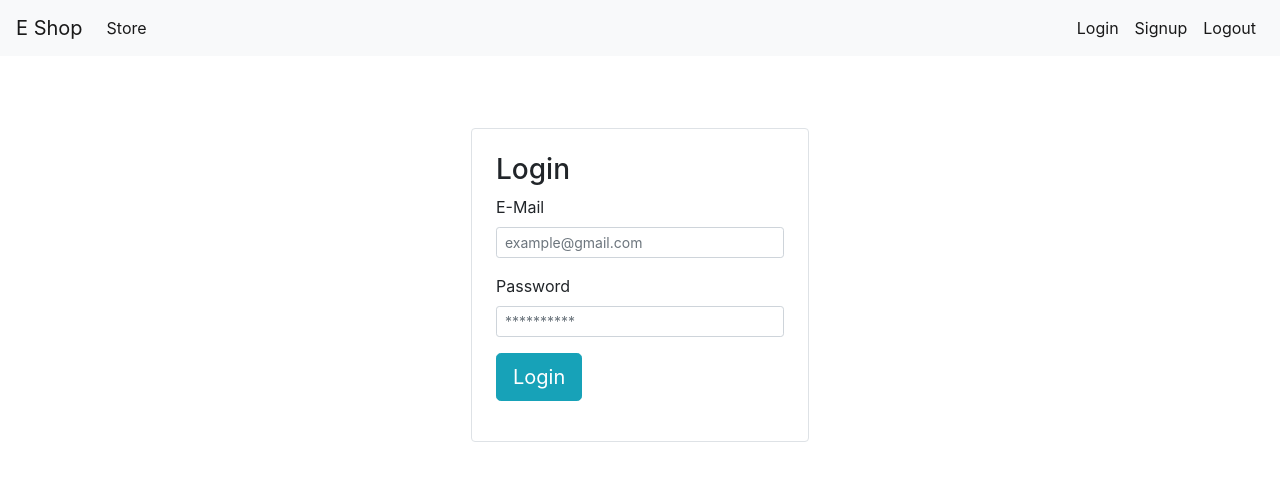
After one commit to ayushkr07/eshop, a Django app: page /login in a window 1280 px wide. The commit adds this page. Shown: the top 489 px of the page. Run offline with Django 3.2, Linux system fonts and the light colour scheme; some libraries are stand-ins or nearby versions.

Commit message:
Login feature added

```diff
--- a/store/templates/base.html
+++ b/store/templates/base.html
@@ -30,7 +30,7 @@
 
       <ul class="navbar-nav my-2 my-lg-0">
         <li class="nav-item active">
-          <a class="nav-link" href="#">Login<span class="sr-only">(current)</span></a>
+          <a class="nav-link" href="{% url 'login' %}">Login<span class="sr-only">(current)</span></a>
         </li>
         <li class="nav-item active">
           <a class="nav-link" href="{% url 'signup' %}">Signup<span class="sr-only">(current)</span></a>
--- /dev/null
+++ b/store/templates/login.html
@@ -0,0 +1,33 @@
+{% extends 'base.html' %}
+
+{% block content %}
+<div class="container">
+    <div class="p-4 m-4">
+        <div class="col-lg-4 mx-auto border rounded p-4 m-4">
+            <h3>Login</h3>
+            <form action="{% url 'login' %}" method="post">
+                {% if error %}
+                <div class="alert alert-danger" role="alert">
+                  <p>{{error}}</p>
+                </div>
+                {% endif %}
+                {% csrf_token %}
+                <div class="form-group">
+                    <label for="">E-Mail</label>
+                    <input type="text" name="email" value="{{value.email}}" id=""
+                    class="form-control form-control-sm" placeholder="example@gmail.com">
+                </div>
+                <div class="form-group">
+                    <label for="">Password</label>
+                    <input type="password" name="password" id=""
+                    class="form-control form-control-sm" placeholder="**********">
+                </div>
+                <div class="form-group">
+                    <input type="submit" value="Login" class="btn btn-lg btn btn-info">
+                </div>
+            </form>
+        </div>
+    </div>
+</div>
+
+{% endblock %}
--- a/store/urls.py
+++ b/store/urls.py
@@ -4,4 +4,5 @@ from . import views
 urlpatterns = [
     path('',views.index,name='index'),
     path('signup',views.signup,name='signup'),
+    path('login',views.login,name='login'),
 ]
--- a/store/views.py
+++ b/store/views.py
@@ -77,3 +77,27 @@ def signup(request):
                 'value':values
             }
             return render(request,'signup.html',data)
+
+def login(request):
+    if request.method == 'GET':
+        return render(request,'login.html')
+    else:
+        email = request.POST.get('email')
+        password = request.POST.get('password')
+        #get customer by email
+        try:
+            customer = Customer.objects.get(email=email)
+        except:
+            customer = False
+
+        # error_message = None
+
+        if customer:
+            if check_password(password,customer.password):
+                return redirect('index')
+            else:
+                error_message = 'Incorrect email or password'
+        else:
+            error_message = 'Incorrect email or password'
+
+        return render(request,'login.html',{'error' : error_message})
```
Also changed, not shown: db.sqlite3.
